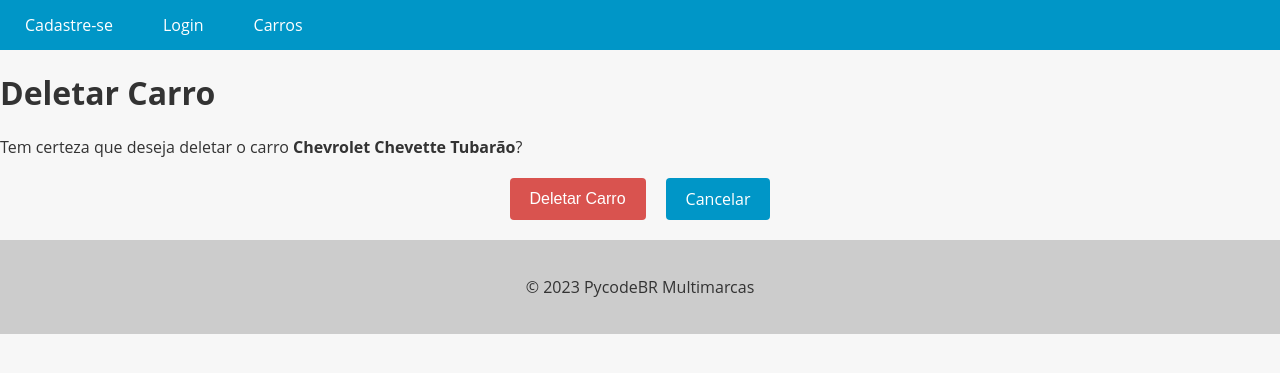
After one commit to Trafl/Django_API, a Django app: page /car/2/delete/ in a window 1280 px wide. The commit adds this page. Shown: the top 373 px of the page. Run offline with Django 5.2, Linux system fonts and the light colour scheme; data comes from the database, SQL or seed files in the repository; both versions use the stored data as it was after the commit.

Commit message:
feat: Adiciona UpdateView e DeleteView a entidade Car

```diff
--- a/app/urls.py
+++ b/app/urls.py
@@ -22,7 +22,7 @@ from django.conf import settings
 from django.conf.urls.static import static
 
 from accounts.views import register_view, login_view, logout_view
-from cars.views import CarsListView, NewCarCreateView, CarDetailView
+from cars.views import CarsListView, NewCarCreateView, CarDetailView, CarUpdateView, CarDeleteView
 
 urlpatterns = [
     path('admin/', admin.site.urls),
@@ -32,4 +32,6 @@ urlpatterns = [
     path('cars/', CarsListView.as_view(), name= 'cars_list'),
     path('new_car/', NewCarCreateView.as_view(), name = 'new_car'),
     path('car/<int:pk>', CarDetailView.as_view(), name= 'car_detail'),
+    path('car/<int:pk>/update/', CarUpdateView.as_view(), name= 'car_update'),
+    path('car/<int:pk>/delete/', CarDeleteView.as_view(), name= 'car_delete'),
 ] + static(settings.MEDIA_URL, document_root=settings.MEDIA_ROOT)
--- a/cars/forms.py
+++ b/cars/forms.py
@@ -16,7 +16,7 @@ class CarModelForm(forms.ModelForm):
 
     def clean_factory_year(self):
         factory_year = self.cleaned_data.get('factory_year')
-        if factory_year < 1997:
+        if factory_year < 1975:
             self.add_error('factory_year', 'Não e possivel cadastrar carros fabricados antes de  1975')
 
         return factory_year
--- /dev/null
+++ b/cars/templates/car_delete.html
@@ -0,0 +1,63 @@
+{% extends "base.html" %}
+
+{% block content %}
+  <style>
+    .buttons-container {
+      display: flex;
+      justify-content: center;
+      margin-top: 20px;
+      margin-bottom: 20px;
+    }
+
+    .btn {
+      display: inline-block;
+      background-color: #0096c7;
+      color: #fff;
+      border: none;
+      padding: 10px 20px;
+      font-size: 16px;
+      border-radius: 4px;
+      cursor: pointer;
+      transition: background-color 0.3s ease-in-out;
+      margin: 0 10px;
+    }
+
+    .btn:hover {
+      background-color: #108eb8;
+    }
+
+    .btn-danger {
+      background-color: #d9534f;
+      text-decoration: none !important;
+    }
+
+    .btn-danger:hover {
+      background-color: #d2221c;
+    }
+
+    .error-message {
+      color: #d9534f;
+      font-size: 14px;
+      margin-top: 5px;
+    }
+
+    a {
+      text-decoration: none !important;
+    }
+  </style>
+  <div class="card">
+    <div class="card-header">
+      <h1 class="card-title">Deletar Carro</h1>
+    </div>
+    <div class="card-body">
+      <p>Tem certeza que deseja deletar o carro <strong>{{ object.brand }} {{ object.model }}</strong>?</p>
+      <form method="post">
+        {% csrf_token %}
+        <div class="buttons-container">
+          <button type="submit" class="btn btn-danger">Deletar Carro</button>
+          <a href="{% url 'car_update' pk=object.pk %}" class="btn btn-secondary">Cancelar</a>
+        </div>
+      </form>
+    </div>
+  </div>
+{% endblock %}
--- a/cars/views.py
+++ b/cars/views.py
@@ -1,10 +1,12 @@
 from idlelib.searchengine import search_reverse
 
 from django.shortcuts import render, redirect
+from django.urls import reverse_lazy
+
 from cars.models import Car
 from cars.forms import CarModelForm
 from django.views import View
-from django.views.generic import ListView, CreateView, DetailView
+from django.views.generic import ListView, CreateView, DetailView, UpdateView, DeleteView
 
 
 # class CarsView(View):
@@ -53,3 +55,16 @@ class NewCarCreateView(CreateView):
 class CarDetailView(DetailView):
     model = Car
     template_name = 'car_detail.html'
+
+class CarUpdateView(UpdateView):
+    model = Car
+    form_class = CarModelForm
+    template_name = 'car_update.html'
+
+    def get_success_url(self):
+        return reverse_lazy('car_detail', kwargs={'pk': self.object.pk})
+
+class CarDeleteView(DeleteView):
+    model = Car
+    template_name = 'car_delete.html'
+    success_url = '/cars/'
```
Also changed, not shown: cars/templates/car_update.html (added, +123 -0 lines), cars/templates/cars.html (+18 -5 lines), db.sqlite3.
